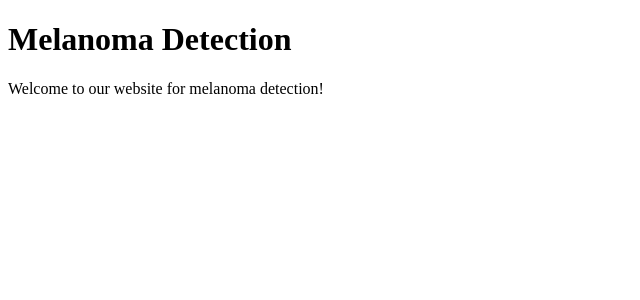
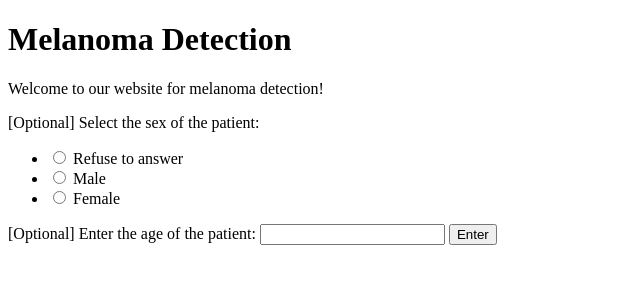
Before and after one commit to lschanne/melanoma-detection, a Flask app: page / in a window 1280 px wide. Shown: the top 300 px of the page, without its empty margins (0-640 px from the left). Run offline with Flask 2, Linux system fonts and the light colour scheme.

Commit message:
Add form with optional age and sex inputs

```diff
--- /dev/null
+++ b/melanoma_detection/constants.py
@@ -0,0 +1,5 @@
+SEX_REFUSE = 'Refuse to answer'
+SEX_MALE = 'Male'
+SEX_FEMALE = 'Female'
+
+AGE_REFUSE = ''
--- /dev/null
+++ b/melanoma_detection/forms.py
@@ -0,0 +1,35 @@
+from wtforms import (
+    Form,
+    RadioField,
+    validators,
+    SubmitField,
+    IntegerField,
+)
+
+from .constants import (
+    SEX_REFUSE,
+    SEX_MALE,
+    SEX_FEMALE,
+)
+
+class PatientDataForm(Form):
+    '''
+    Form for collecting the image of the mole and other patient data.
+    '''
+    sex = RadioField(
+        '[Optional] Select the sex of the patient:',
+        # TODO: should we have more choices? I doubt the data will have more
+        # representation, so maybe we should just have a disclaimer
+        choices=[SEX_REFUSE, SEX_MALE, SEX_FEMALE],
+        validators=[validators.Optional()],
+    )
+
+    age = IntegerField(
+        '[Optional] Enter the age of the patient:',
+        validators=[
+            validators.NumberRange(min=0, message='Age must be greater than 0'),
+            validators.Optional(),
+        ]
+    )
+
+    submit = SubmitField("Enter")
--- a/melanoma_detection/templates/index.html
+++ b/melanoma_detection/templates/index.html
@@ -1,4 +1,28 @@
 <!DOCTYPE html>
 <title>Melanoma Detection</title>
-<h1>Melanoma Detection</h1>
-<p>Welcome to our website for melanoma detection!</p>
+
+<body>
+    <h1>Melanoma Detection</h1>
+    <p>Welcome to our website for melanoma detection!</p>
+
+    <div class="container">
+        {% block content %}
+        <form method=post>
+            {% for message in form.sex.errors %}
+            <div class="flash">{{ message }}</div>
+            {% endfor %}
+            {{ form.sex.label }}
+            {{ form.sex }}
+
+            {% for message in form.age.errors %}
+            <div class="flash">{{ message }}</div>
+            {% endfor %}
+            {{ form.age.label }}
+            {{ form.age }}
+
+            {{ form.submit }}
+        </form>
+        {% endblock %}
+
+    </div>
+</body>
--- a/melanoma_detection/views.py
+++ b/melanoma_detection/views.py
@@ -1,8 +1,24 @@
-from flask import render_template, Response
+from flask import render_template, request, Response
 from flask.views import View
 
+from .forms import PatientDataForm
+from .utils import get_prediction_results
+
 class Index(View):
-    methods = ['GET']
+    methods = ['GET', 'POST']
 
-    def dispatch_request(self) -> Response:
-        return render_template('index.html')
+    def dispatch_request(self, *args, **kwargs) -> Response:
+        form = PatientDataForm(request.form)
+        if request.method == 'GET':
+            return self.get(form)
+        return self.post(form)
+
+    def get(self, form: PatientDataForm) -> Response:
+        return render_template('index.html', form=form)
+
+    def post(self, form: PatientDataForm) -> Response:
+        if not form.validate():
+            return render_template('index.html', form=form)
+
+        context = get_prediction_results(request.form)
+        return render_template('results.html', **context)
--- a/requirements.txt
+++ b/requirements.txt
@@ -4,3 +4,4 @@ itsdangerous==2.0.1
 Jinja2==3.0.1
 MarkupSafe==2.0.1
 Werkzeug==2.0.1
+WTForms==2.3.3
```
Also changed, not shown: melanoma_detection/templates/results.html (added, +7 -0 lines), melanoma_detection/utils.py (added, +18 -0 lines).
